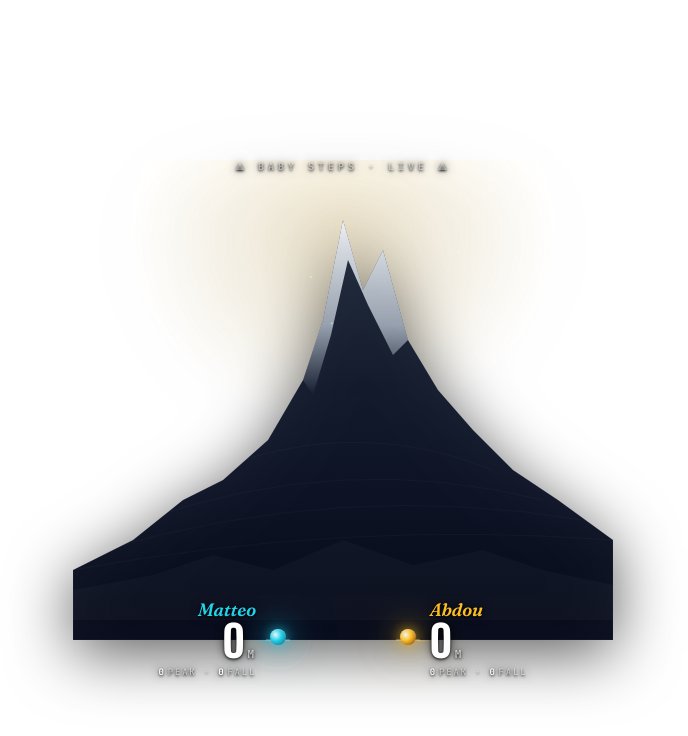
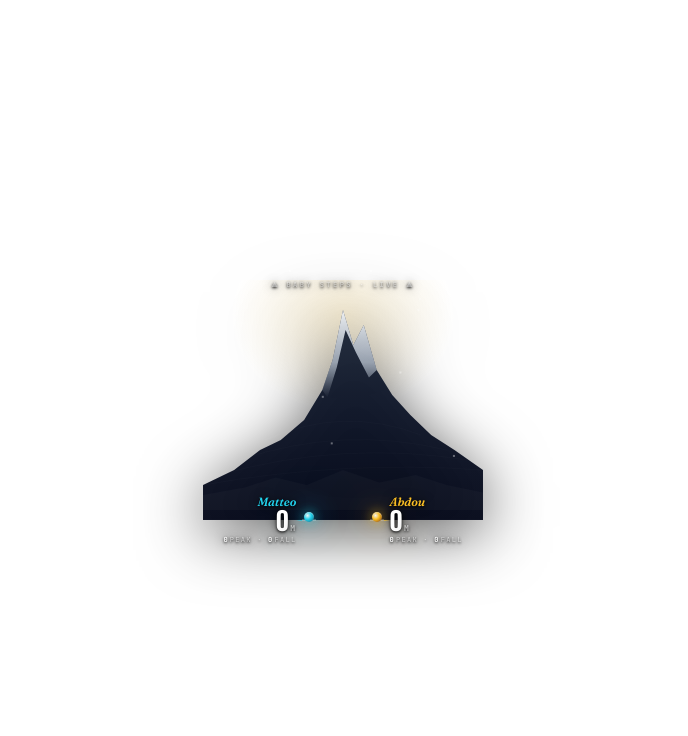
Before and after one commit to walt0white1/babysteps-race, a website: page overlay/index.html in a window 1280 px wide. Shown: the whole page, without its empty margins (297-985 px from the left). Drawn offline with nearby package versions, Linux system fonts and the light colour scheme; no server answers.

Commit message:
design: montagne reduite de moitie (280x240 au lieu de 540x480)
- Scene 280x240 (au lieu de 540x480)
- Dot grimpeur 10px (au lieu de 16px)
- Labels nom 12px, alt 26px, meta 7px (proportionnellement reduits)
- Peak markers et trails ajustes

Co-Authored-By: Claude Sonnet 4.6 <noreply@anthropic.com>

```diff
--- a/overlay/index.html
+++ b/overlay/index.html
@@ -43,8 +43,8 @@
     /* ========== SCENE ========== */
     .scene {
       position: relative;
-      width: 540px;
-      height: 480px;
+      width: 280px;
+      height: 240px;
     }
 
     /* Mountain SVG fills the scene */
@@ -88,8 +88,8 @@
 
     /* Glowing dot — the climber */
     .climber__dot {
-      width: 16px;
-      height: 16px;
+      width: 10px;
+      height: 10px;
       border-radius: 50%;
       background: radial-gradient(circle at 35% 35%,
         rgba(255,255,255,0.95) 0%,
@@ -141,14 +141,14 @@
       z-index: 6;
       transition: bottom 0.8s cubic-bezier(0.4, 0, 0.2, 1);
     }
-    .label[data-side="left"]  { right: calc(100% + 14px); text-align: right; }
-    .label[data-side="right"] { left:  calc(100% + 14px); text-align: left;  }
+    .label[data-side="left"]  { right: calc(100% + 8px); text-align: right; }
+    .label[data-side="right"] { left:  calc(100% + 8px); text-align: left;  }
 
     .label__line {
       position: absolute;
       top: 50%;
       height: 1px;
-      width: 12px;
+      width: 6px;
       background: linear-gradient(90deg, var(--c-glow), transparent);
       transition: background 0.4s;
     }
@@ -161,12 +161,12 @@
       font-family: 'Fraunces', serif;
       font-style: italic;
       font-weight: 600;
-      font-size: 18px;
+      font-size: 12px;
       letter-spacing: -0.005em;
       text-shadow: var(--shadow);
       font-variation-settings: "opsz" 144;
       line-height: 1;
-      margin-bottom: 4px;
+      margin-bottom: 2px;
     }
     .climber[data-p="a"] .label__name { color: var(--a); }
     .climber[data-p="b"] .label__name { color: var(--b); }
@@ -174,7 +174,7 @@
     .label__alt {
       font-family: 'Big Shoulders Display', sans-serif;
       font-weight: 900;
-      font-size: 44px;
+      font-size: 26px;
       line-height: 0.85;
       letter-spacing: -0.03em;
       color: #fff;
@@ -183,28 +183,28 @@
     }
     .label__alt small {
       font-family: 'JetBrains Mono', monospace;
-      font-size: 11px;
+      font-size: 8px;
       font-weight: 600;
       letter-spacing: 0.18em;
       color: rgba(255,255,255,0.65);
-      margin-left: 4px;
+      margin-left: 2px;
     }
 
     .label__meta {
       font-family: 'JetBrains Mono', monospace;
-      font-size: 9px;
+      font-size: 7px;
       font-weight: 500;
-      letter-spacing: 0.2em;
+      letter-spacing: 0.18em;
       text-transform: uppercase;
       color: rgba(255,255,255,0.55);
       text-shadow: var(--shadow);
-      margin-top: 6px;
+      margin-top: 3px;
       white-space: nowrap;
     }
     .label__meta strong {
       color: #fff;
       font-weight: 700;
-      margin-right: 2px;
+      margin-right: 1px;
     }
 
     /* Peak marker (record altitude) — small horizontal tick on the mountain */
@@ -212,7 +212,7 @@
       position: absolute;
       left: 50%;
       transform: translate(-50%, 50%);
-      width: 24px;
+      width: 14px;
       height: 1px;
       background: rgba(255,255,255,0.5);
       transition: bottom 0.6s ease;
@@ -223,9 +223,9 @@
       content: '';
       position: absolute;
       left: 50%;
-      top: -3px;
+      top: -2.5px;
       transform: translateX(-50%);
-      width: 4px; height: 4px;
+      width: 3px; height: 3px;
       background: rgba(255,255,255,0.85);
       border-radius: 50%;
       box-shadow: 0 0 4px rgba(255,255,255,0.6);
@@ -239,9 +239,9 @@
       top: 0; left: 0; right: 0;
       text-align: center;
       font-family: 'JetBrains Mono', monospace;
-      font-size: 10px;
+      font-size: 7px;
       font-weight: 600;
-      letter-spacing: 0.4em;
+      letter-spacing: 0.35em;
       color: rgba(255,255,255,0.45);
       text-shadow: var(--shadow);
       text-transform: uppercase;
@@ -473,9 +473,9 @@
     el('peak-marker-a').style.bottom = pctScene(a.maxHeight, scale) + '%';
     el('peak-marker-b').style.bottom = pctScene(b.maxHeight, scale) + '%';
 
-    // Trail height = how high the climber has come from the base
-    el('trail-a').style.height = (yA * 4.6) + 'px';
-    el('trail-b').style.height = (yB * 4.6) + 'px';
+    // Trail height = how high the climber has come from the base (scene height ~240px)
+    el('trail-a').style.height = (yA * 2.3) + 'px';
+    el('trail-b').style.height = (yB * 2.3) + 'px';
   }
 
   function pctScene(v, m) {
```
